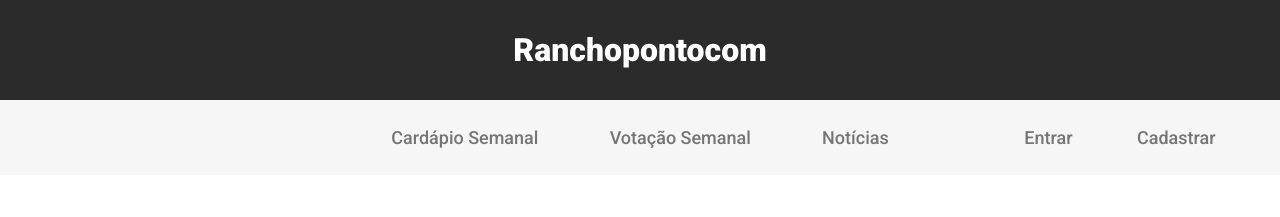
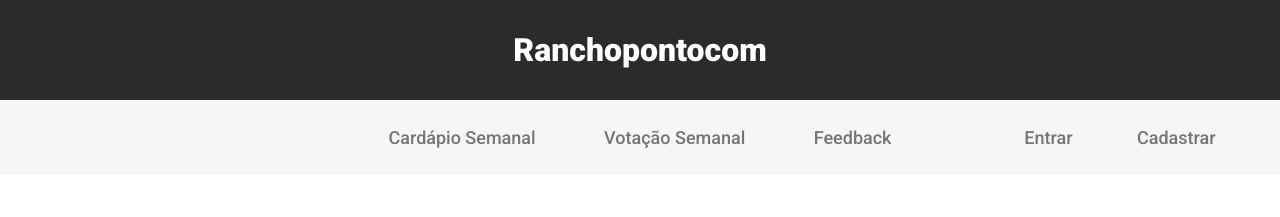
Before and after one commit to Costa-SM/ranchopontocom, a React (Create React App) app in the folder reactapp/: page / in a window 1280 px wide. Shown: the top 217 px of the page. Built offline with nearby package versions, Linux system fonts and the light colour scheme.

Commit message:
Changing menu item name

```diff
--- a/reactapp/src/components/NavBar.js
+++ b/reactapp/src/components/NavBar.js
@@ -11,7 +11,7 @@ class NavBar extends React.Component {
                 <div className="menu_section">
                     <NavItem itemName="Cardápio Semanal"/>
                     <NavItem itemName="Votação Semanal"/>
-                    <NavItem itemName="Notícias"/>
+                    <NavItem itemName="Feedback"/>
                 </div>
                 <div className="login_section">
                     <Link to='/login'>
```
